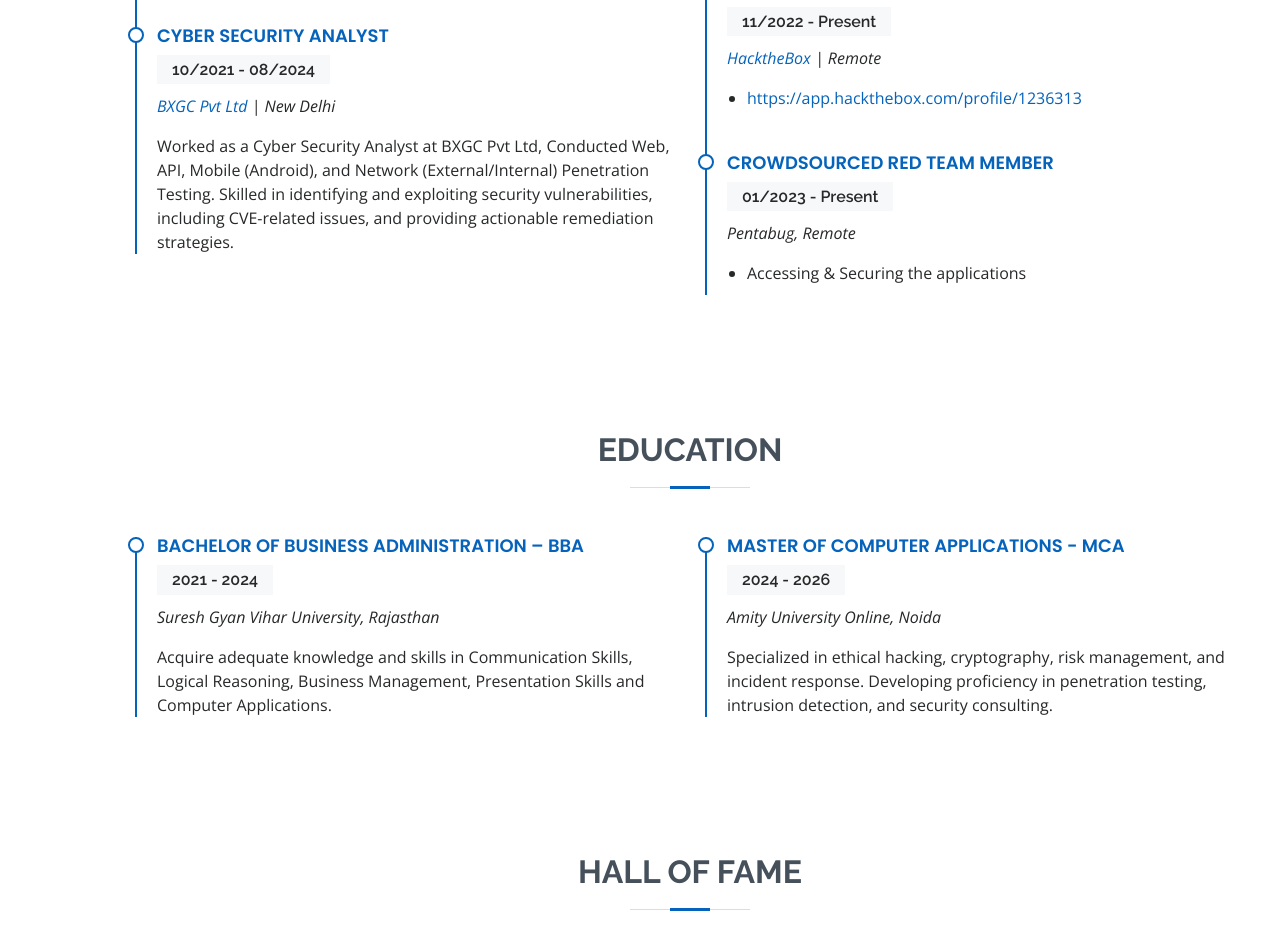
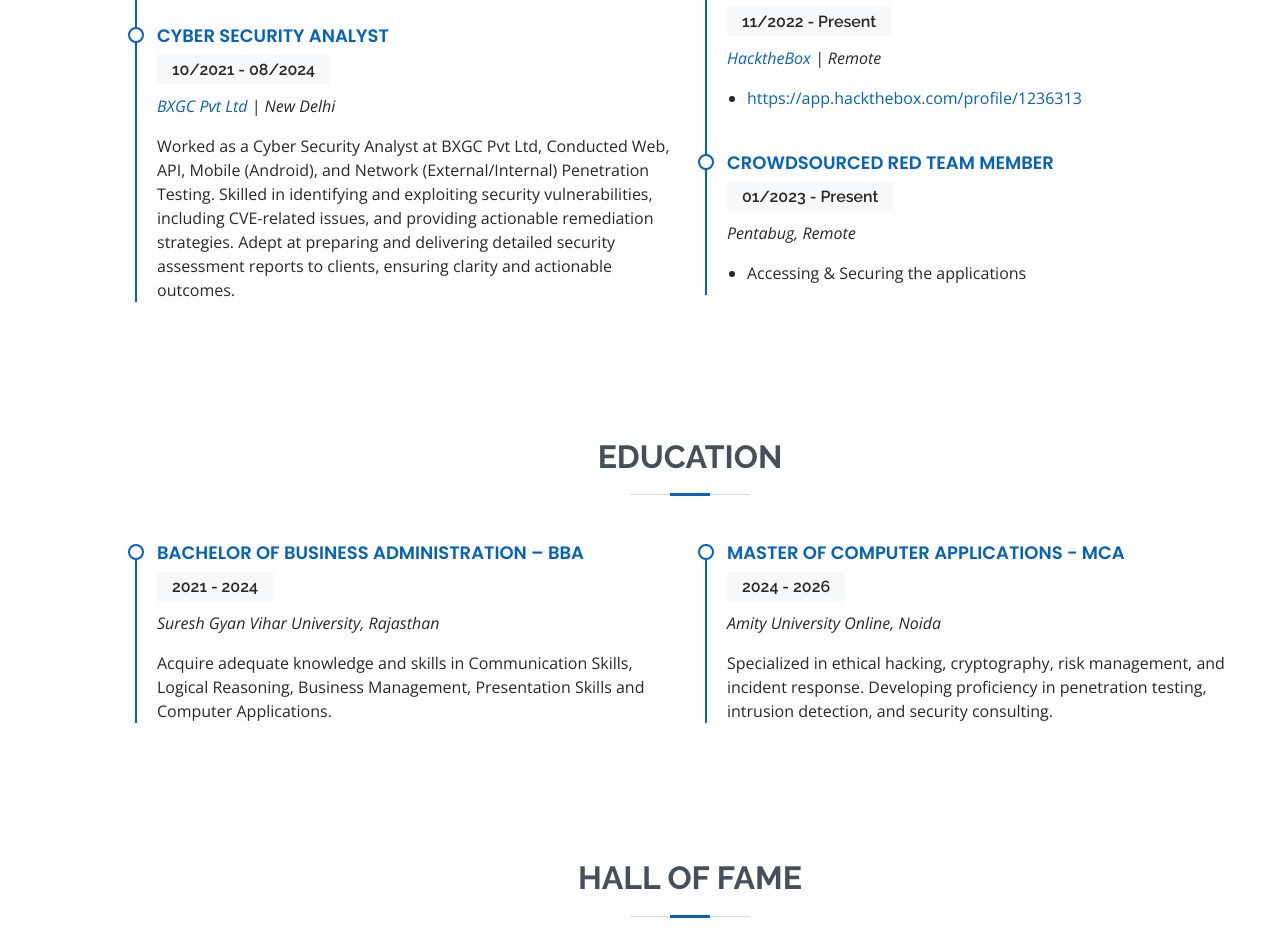
Before and after one commit to janmeyjaysharma/janmeyjaysharma.github.io, a plain HTML site: page index.html in a window 1280 px wide. Shown: the part 2321-3252 px from the top of the page. Drawn offline with nearby package versions, Linux system fonts and the light colour scheme.

Commit message:
Update index.html

```diff
--- a/index.html
+++ b/index.html
@@ -294,7 +294,7 @@
                 <h4>Cyber Security Analyst</h4>
                 <h5>10/2021 - 08/2024</h5>
                 <p><em><a href="https://bxgc.org/">BXGC Pvt Ltd</a> | New Delhi</em></p>
-                <p>Worked as a Cyber Security Analyst at BXGC Pvt Ltd, Conducted Web, API, Mobile (Android), and Network (External/Internal) Penetration Testing. Skilled in identifying and exploiting security vulnerabilities, including CVE-related issues, and providing actionable remediation strategies. </p>
+                <p>Worked as a Cyber Security Analyst at BXGC Pvt Ltd, Conducted Web, API, Mobile (Android), and Network (External/Internal) Penetration Testing. Skilled in identifying and exploiting security vulnerabilities, including CVE-related issues, and providing actionable remediation strategies. Adept at preparing and delivering detailed security assessment reports to clients, ensuring clarity and actionable outcomes. </p>
              </div>
 
 
```
